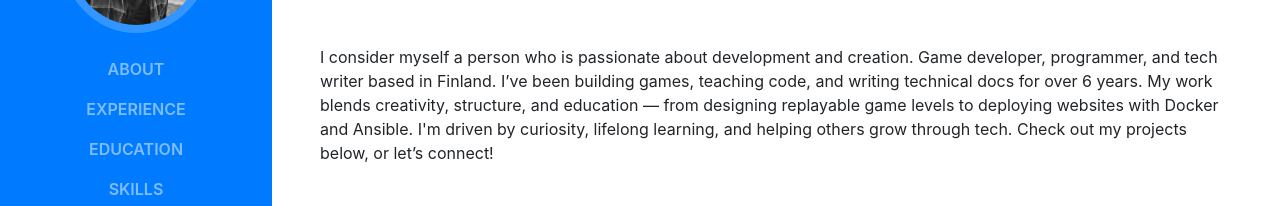
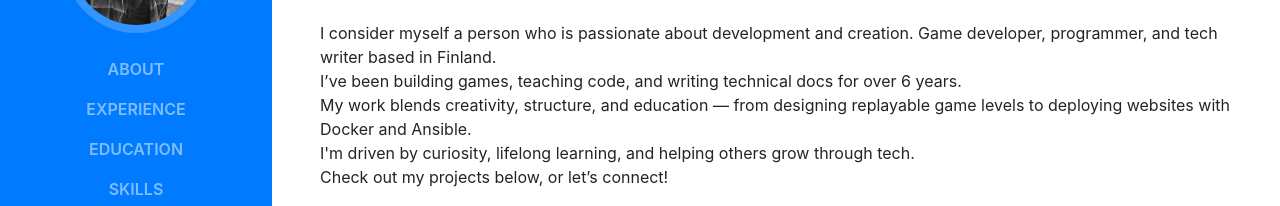
Before and after one commit to EddwaardHaar/portfolio, a website with bundled scripts: page index.html in a window 1280 px wide. Shown: the part 323-529 px from the top of the page. Built offline with nearby package versions, Linux system fonts and the light colour scheme; a web font is replaced by a local one.

Commit message:
Update index.html
fixed formatting on about paragraph

```diff
--- a/index.html
+++ b/index.html
@@ -71,13 +71,13 @@
           <div class="subheading mb-5"> I’m looking to collaborate on any possibilities I'll find · Currently living in Finland · I love music\m/·
             <a href="mailto:name@email.com">peter.h.social@gmail.com</a>
           </div>
-          <p class="mb-5">I consider myself a person who is passionate about development and creation. Game developer, programmer, and tech writer based in Finland.
+          <p class="mb-5">I consider myself a person who is passionate about development and creation. Game developer, programmer, and tech writer based in Finland. <br>
 
-          I’ve been building games, teaching code, and writing technical docs for over 6 years.
+          I’ve been building games, teaching code, and writing technical docs for over 6 years.  <br>
 
-          My work blends creativity, structure, and education — from designing replayable game levels to deploying websites with Docker and Ansible.
+          My work blends creativity, structure, and education — from designing replayable game levels to deploying websites with Docker and Ansible.   <br>
 
-          I'm driven by curiosity, lifelong learning, and helping others grow through tech.
+          I'm driven by curiosity, lifelong learning, and helping others grow through tech.   <br>
 
           Check out my projects below, or let’s connect! </p>
           <ul class="list-inline list-social-icons mb-0">
```
